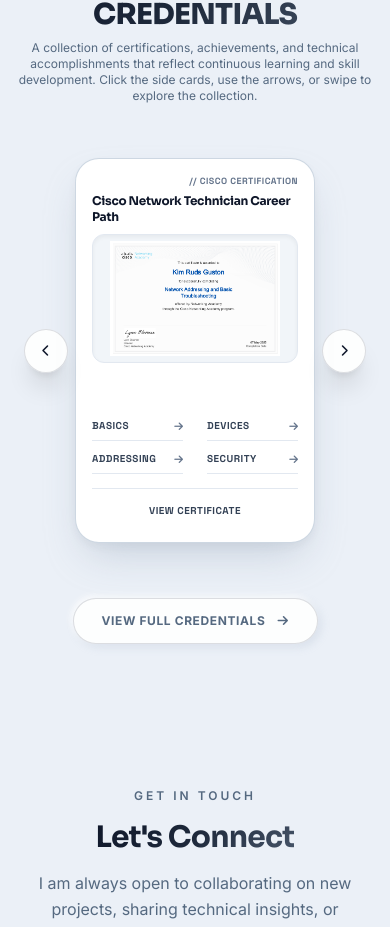
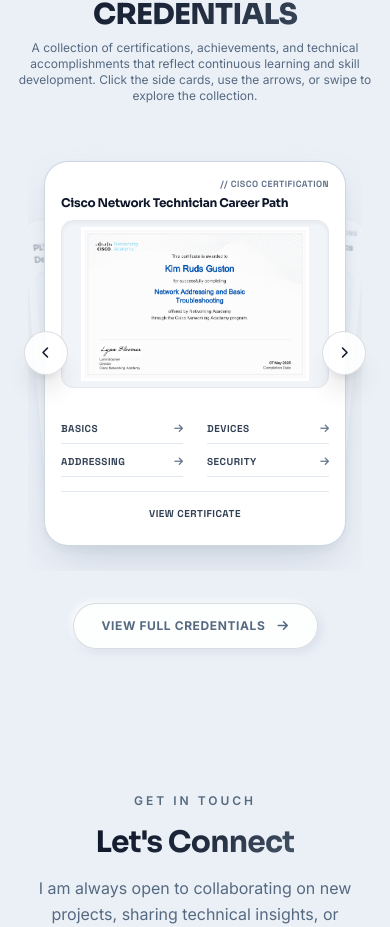
Before and after one commit to kimruds12/portfolioWebsite, a React (Vite) app: page / in a window 390 px wide. Shown: the part 3010-3937 px from the top of the page. Built offline with nearby package versions, Linux system fonts and the light colour scheme.

Commit message:
checking for result, revision of bug 10/30

```diff
--- a/src/components/CredentialsCarousel.jsx
+++ b/src/components/CredentialsCarousel.jsx
@@ -172,7 +172,8 @@
 
   // Responsive offsets calibrated to guarantee clean 30-40px clearance from navigation arrows
   const isDesktop = windowWidth >= 1150;
-  const isTablet = windowWidth >= 768 && windowWidth < 1150;
+  const isTablet = windowWidth >= 640 && windowWidth < 1150;
+  const isMobile = windowWidth < 640;
 
   const farOffset = isDesktop ? '112%' : isTablet ? '96%' : '80%';
   const nearOffset = isDesktop ? '58%' : isTablet ? '50%' : '40%';
@@ -180,32 +181,64 @@
 
 
   // ── Sub-component: Individual credential tag with smooth generating line on hover ──
-  const CredentialTagItem = ({ label, isCenterCard, shouldReduceMotion, className = '' }) => {
+  const CredentialTagItem = ({
+    label,
+    isCenterCard,
+    shouldReduceMotion,
+    className = '',
+    itemRecord,
+    onOpenCertificate,
+  }) => {
     const [isHovered, setIsHovered] = useState(false);
+
+    const handleOpenCertificate = (event) => {
+      if (!isCenterCard) return;
+      event.stopPropagation();
+      onOpenCertificate?.(itemRecord, event.currentTarget);
+    };
 
     return (
       <div
         onMouseEnter={() => isCenterCard && setIsHovered(true)}
         onMouseLeave={() => setIsHovered(false)}
-        className={`group relative min-w-0 pb-2 select-none ${isCenterCard ? 'cursor-pointer' : ''
-          } ${className}`}
+        className={`group relative min-w-0 pb-2 select-none ${className}`}
       >
-        <div className="flex items-center justify-between gap-2">
+        {isCenterCard ? (
+          <button
+            type="button"
+            onClick={handleOpenCertificate}
+            onFocus={() => setIsHovered(true)}
+            onBlur={() => setIsHovered(false)}
+            className="credential-tag-button"
+            aria-label={`View ${itemRecord?.title || 'certificate'} certificate for ${label}`}
+          >
             <span
-            className={`truncate font-mono text-[10px] sm:text-xs font-semibold uppercase tracking-wider transition-colors duration-200 credential-tag-text ${isHovered ? 'credential-tag-text-hover' : ''
+              className={`truncate font-mono text-[10px] sm:text-xs font-semibold uppercase tracking-wider transition-colors duration-200 credential-tag-text ${
+                isHovered ? 'credential-tag-text-hover' : ''
               }`}
             >
               {label}
             </span>
 
             <i
-            className={`fa-solid fa-arrow-right shrink-0 text-[10px] transition-all duration-200 credential-tag-arrow ${isHovered
-              ? 'credential-tag-arrow-hover translate-x-0.5'
-              : ''
+              className={`fa-solid fa-arrow-right shrink-0 text-[10px] transition-all duration-200 credential-tag-arrow ${
+                isHovered ? 'credential-tag-arrow-hover translate-x-0.5' : ''
               }`}
               aria-hidden="true"
             />
+          </button>
+        ) : (
+          <div className="flex items-center justify-between gap-2 w-full">
+            <span className="truncate font-mono text-[10px] sm:text-xs font-semibold uppercase tracking-wider credential-tag-text">
+              {label}
+            </span>
+
+            <i
+              className="fa-solid fa-arrow-right shrink-0 text-[10px] credential-tag-arrow"
+              aria-hidden="true"
+            />
           </div>
+        )}
 
         {/* Static base divider track */}
         <div className="credential-tag-track absolute bottom-0 left-0 right-0 h-[1px]" />
@@ -246,11 +279,15 @@
                 label={tags[0] || 'BASICS'}
                 isCenterCard={isCenterCard}
                 shouldReduceMotion={shouldReduceMotion}
+                itemRecord={itemRecord}
+                onOpenCertificate={onOpenCertificate}
               />
               <CredentialTagItem
                 label={tags[2] || 'ADDRESSING'}
                 isCenterCard={isCenterCard}
                 shouldReduceMotion={shouldReduceMotion}
+                itemRecord={itemRecord}
+                onOpenCertificate={onOpenCertificate}
                 className="mt-2.5"
               />
             </div>
@@ -261,11 +298,15 @@
                 label={tags[1] || 'DEVICES'}
                 isCenterCard={isCenterCard}
                 shouldReduceMotion={shouldReduceMotion}
+                itemRecord={itemRecord}
+                onOpenCertificate={onOpenCertificate}
               />
               <CredentialTagItem
                 label={tags[3] || 'SECURITY'}
                 isCenterCard={isCenterCard}
                 shouldReduceMotion={shouldReduceMotion}
+                itemRecord={itemRecord}
+                onOpenCertificate={onOpenCertificate}
                 className="mt-2.5"
               />
             </div>
@@ -378,12 +419,10 @@
 
         {/* 5-Card Layered Panoramic Carousel Stage */}
         <div
-          className="relative h-[430px] sm:h-[470px] md:h-[490px] w-full flex items-center justify-center select-none px-2 sm:px-6 md:px-10"
-          onTouchStart={handleTouchStart}
-          onTouchMove={handleTouchMove}
-          onTouchEnd={handleTouchEnd}
+          className="relative w-full flex items-center justify-center select-none"
+          style={{ isolation: 'isolate' }}
         >
-          {/* Previous Arrow Button */}
+          {/* Arrow Buttons - overflow: visible, z-40 */}
           <button
             type="button"
             onClick={handlePrev}
@@ -393,7 +432,6 @@
             <i className="fa-solid fa-chevron-left text-xs sm:text-sm" />
           </button>
 
-          {/* Next Arrow Button */}
           <button
             type="button"
             onClick={handleNext}
@@ -403,8 +441,15 @@
             <i className="fa-solid fa-chevron-right text-xs sm:text-sm" />
           </button>
 
-          {/* The 5 Cards Stack Container - 100% Solid Surfaces, zero background bleed */}
-          <div className="relative w-full max-w-[1180px] h-full flex items-center justify-center">
+          {/* Carousel Stage - margin-inline: 12px, padding-inline: 16px, overflow: clip */}
+          <div
+            className="relative w-full max-w-[1180px] h-[435px] sm:h-[470px] md:h-[490px] flex items-center justify-center overflow-clip mx-3 sm:mx-auto px-4 sm:px-6"
+            onTouchStart={handleTouchStart}
+            onTouchMove={handleTouchMove}
+            onTouchEnd={handleTouchEnd}
+          >
+            {/* The 5 Cards Stack Container */}
+            <div className="relative w-full h-full flex items-center justify-center">
 
               {/* ── 1. FAR-LEFT CARD (-2) ── */}
               <motion.div
@@ -431,15 +476,15 @@
                 onClick={handlePrev}
                 initial={false}
                 animate={{
-                x: `-${nearOffset}`,
-                scale: 0.91,
-                rotate: shouldReduceMotion ? 0 : -1.8,
-                opacity: 0.80,
+                  x: isMobile ? '-54%' : `-${nearOffset}`,
+                  scale: isMobile ? 0.72 : isTablet ? 0.88 : 0.91,
+                  rotate: shouldReduceMotion ? 0 : isMobile ? -5 : isTablet ? -2.2 : -1.8,
+                  opacity: isMobile ? 0.32 : isTablet ? 0.75 : 0.80,
                   zIndex: 22,
                 }}
                 transition={{ duration: shouldReduceMotion ? 0 : 0.75, ease: [0.22, 1, 0.36, 1] }}
                 aria-hidden="true"
-              className="hidden min-[400px]:flex absolute w-[240px] xs:w-[270px] sm:w-[305px] md:w-[325px] lg:w-[340px] max-w-[calc(100vw-5rem)] h-[385px] sm:h-[415px] md:h-[435px] cursor-pointer rounded-[24px] sm:rounded-[28px] credential-card-side p-4 sm:p-5 shadow-xl overflow-hidden pointer-events-auto hover:opacity-95 transition-opacity flex-col justify-between"
+                className="flex absolute w-[min(46vw,190px)] sm:w-[305px] md:w-[325px] lg:w-[340px] max-w-[calc(100vw-48px)] h-[385px] sm:h-[415px] md:h-[435px] cursor-pointer rounded-[24px] sm:rounded-[28px] credential-card-side p-3 sm:p-5 shadow-xl overflow-hidden pointer-events-auto hover:opacity-95 transition-opacity flex-col justify-between"
               >
                 {renderCardContent(prev1Record, false)}
               </motion.div>
@@ -456,7 +501,7 @@
                   zIndex: 35,
                 }}
                 transition={{ duration: shouldReduceMotion ? 0 : 0.75, ease: [0.22, 1, 0.36, 1] }}
-              className="absolute w-[240px] xs:w-[270px] sm:w-[305px] md:w-[325px] lg:w-[340px] max-w-[calc(100vw-5rem)] h-[385px] sm:h-[415px] md:h-[435px] rounded-[24px] sm:rounded-[28px] credential-card-active p-4 sm:p-5 shadow-2xl flex flex-col justify-between ring-1 ring-white/10"
+                className="absolute w-[min(100%,360px)] max-w-[calc(100vw-48px)] sm:w-[305px] md:w-[325px] lg:w-[340px] h-[385px] sm:h-[415px] md:h-[435px] rounded-[24px] sm:rounded-[28px] credential-card-active p-4 sm:p-5 shadow-2xl flex flex-col justify-between ring-1 ring-white/10"
               >
                 {renderCardContent(activeRecord, true)}
               </motion.div>
@@ -467,15 +512,15 @@
                 onClick={handleNext}
                 initial={false}
                 animate={{
-                x: nearOffset,
-                scale: 0.91,
-                rotate: shouldReduceMotion ? 0 : 1.8,
-                opacity: 0.80,
+                  x: isMobile ? '54%' : nearOffset,
+                  scale: isMobile ? 0.72 : isTablet ? 0.88 : 0.91,
+                  rotate: shouldReduceMotion ? 0 : isMobile ? 5 : isTablet ? 2.2 : 1.8,
+                  opacity: isMobile ? 0.32 : isTablet ? 0.75 : 0.80,
                   zIndex: 22,
                 }}
                 transition={{ duration: shouldReduceMotion ? 0 : 0.75, ease: [0.22, 1, 0.36, 1] }}
                 aria-hidden="true"
-              className="hidden min-[400px]:flex absolute w-[240px] xs:w-[270px] sm:w-[305px] md:w-[325px] lg:w-[340px] max-w-[calc(100vw-5rem)] h-[385px] sm:h-[415px] md:h-[435px] cursor-pointer rounded-[24px] sm:rounded-[28px] credential-card-side p-4 sm:p-5 shadow-xl overflow-hidden pointer-events-auto hover:opacity-95 transition-opacity flex-col justify-between"
+                className="flex absolute w-[min(46vw,190px)] sm:w-[305px] md:w-[325px] lg:w-[340px] max-w-[calc(100vw-48px)] h-[385px] sm:h-[415px] md:h-[435px] cursor-pointer rounded-[24px] sm:rounded-[28px] credential-card-side p-3 sm:p-5 shadow-xl overflow-hidden pointer-events-auto hover:opacity-95 transition-opacity flex-col justify-between"
               >
                 {renderCardContent(next1Record, false)}
               </motion.div>
@@ -499,6 +544,7 @@
                 {renderCardContent(next2Record, false)}
               </motion.div>
 
+            </div>
           </div>
         </div>
 
--- a/src/components/RecordsSplitCarousel.jsx
+++ b/src/components/RecordsSplitCarousel.jsx
@@ -10,7 +10,18 @@
   onSelectIndex,
 }) => {
   const [enlargedCertificate, setEnlargedCertificate] = useState(null);
+  const [windowWidth, setWindowWidth] = useState(
+    typeof window !== 'undefined' ? window.innerWidth : 1200
+  );
   const navigate = useNavigate();
+
+  useEffect(() => {
+    const handleResize = () => setWindowWidth(window.innerWidth);
+    window.addEventListener('resize', handleResize);
+    return () => window.removeEventListener('resize', handleResize);
+  }, []);
+
+  const isMobile = windowWidth < 640;
   const shouldReduceMotion = useReducedMotion();
   const touchStartX = useRef(null);
   const touchEndX = useRef(null);
@@ -143,8 +154,11 @@
         <div className="grid grid-cols-1 lg:grid-cols-[minmax(0,1.12fr)_minmax(0,0.88fr)] gap-12 lg:gap-16 xl:gap-20 items-center">
 
           {/* ── LEFT COLUMN: Three-certificate layered stage ── */}
-          <div className="min-w-0 flex items-center justify-center min-h-[280px] xs:min-h-[340px] sm:min-h-[450px] md:min-h-[500px] relative px-2 sm:px-4 lg:pr-6 overflow-hidden sm:overflow-visible">
-            <div className="relative w-full max-w-[620px] h-[250px] xs:h-[310px] sm:h-[410px] md:h-[450px] flex items-center justify-center select-none">
+          <div
+            className="min-w-0 flex items-center justify-center min-h-[260px] xs:min-h-[300px] sm:min-h-[450px] md:min-h-[500px] relative mx-3 sm:mx-0 px-4 sm:px-4 lg:pr-6 overflow-clip"
+            style={{ isolation: 'isolate' }}
+          >
+            <div className="relative w-full max-w-[620px] h-[240px] xs:h-[280px] sm:h-[410px] md:h-[450px] flex items-center justify-center select-none">
 
               {/* 1. PREVIOUS CERTIFICATE IMAGE (-1) */}
               <motion.div
@@ -152,15 +166,15 @@
                 onClick={handlePrev}
                 initial={false}
                 animate={{
-                  x: '-50%',
-                  scale: 0.88,
-                  rotate: shouldReduceMotion ? 0 : -6,
-                  opacity: 0.78,
+                  x: isMobile ? '-54%' : '-50%',
+                  scale: isMobile ? 0.72 : 0.88,
+                  rotate: shouldReduceMotion ? 0 : isMobile ? -5 : -6,
+                  opacity: isMobile ? 0.32 : 0.78,
                   zIndex: 10,
                 }}
                 transition={{ duration: shouldReduceMotion ? 0 : 0.75, ease: [0.22, 1, 0.36, 1] }}
                 aria-hidden="true"
-                className="hidden min-[480px]:block absolute w-[220px] sm:w-[290px] md:w-[330px] aspect-[16/11] rounded-[22px] sm:rounded-[26px] overflow-hidden select-none cursor-pointer hover:opacity-100 transition-all"
+                className="block absolute w-[min(46vw,190px)] sm:w-[290px] md:w-[330px] aspect-[16/11] rounded-[20px] sm:rounded-[26px] overflow-hidden select-none cursor-pointer hover:opacity-100 transition-all"
               >
                 {renderCertificateImageSlide(records[prevIndex], false)}
               </motion.div>
@@ -171,15 +185,15 @@
                 onClick={handleNext}
                 initial={false}
                 animate={{
-                  x: '50%',
-                  scale: 0.88,
-                  rotate: shouldReduceMotion ? 0 : 6,
-                  opacity: 0.78,
+                  x: isMobile ? '54%' : '50%',
+                  scale: isMobile ? 0.72 : 0.88,
+                  rotate: shouldReduceMotion ? 0 : isMobile ? 5 : 6,
+                  opacity: isMobile ? 0.32 : 0.78,
                   zIndex: 10,
                 }}
                 transition={{ duration: shouldReduceMotion ? 0 : 0.75, ease: [0.22, 1, 0.36, 1] }}
                 aria-hidden="true"
-                className="hidden min-[480px]:block absolute w-[220px] sm:w-[290px] md:w-[330px] aspect-[16/11] rounded-[22px] sm:rounded-[26px] overflow-hidden select-none cursor-pointer hover:opacity-100 transition-all"
+                className="block absolute w-[min(46vw,190px)] sm:w-[290px] md:w-[330px] aspect-[16/11] rounded-[20px] sm:rounded-[26px] overflow-hidden select-none cursor-pointer hover:opacity-100 transition-all"
               >
                 {renderCertificateImageSlide(records[nextIndex], false)}
               </motion.div>
@@ -196,7 +210,7 @@
                   zIndex: 25,
                 }}
                 transition={{ duration: shouldReduceMotion ? 0 : 0.7, ease: [0.22, 1, 0.36, 1] }}
-                className="absolute w-[84vw] max-w-[270px] sm:max-w-[340px] md:max-w-[380px] aspect-[16/11] rounded-[22px] sm:rounded-[26px] overflow-hidden shadow-2xl"
+                className="absolute w-[min(100%,360px)] max-w-[calc(100vw-48px)] sm:max-w-[340px] md:max-w-[380px] aspect-[16/11] rounded-[22px] sm:rounded-[26px] overflow-hidden shadow-2xl"
               >
                 {renderCertificateImageSlide(currentRecord, true)}
               </motion.div>
--- a/src/index.css
+++ b/src/index.css
@@ -496,57 +496,82 @@
   box-shadow: 4px 4px 14px rgba(166, 180, 200, 0.35);
 }
 
-/* ── Discovery & Connect CTA Button (Images 4 & 5) ── */
-/* Dark Mode Default (Image 4): crisp white background, dark slate text, subtle white glow */
+/* ── Chunky 3D Push Button for Lets Connect ── */
 .btn-discovery-cta {
-  background: #ffffff !important;
-  color: #0f172a !important;
-  border: 1px solid rgba(255, 255, 255, 0.85) !important;
-  box-shadow: 0 4px 18px rgba(255, 255, 255, 0.22) !important;
-  transition: all 0.3s cubic-bezier(0.16, 1, 0.3, 1) !important;
-}
-
-.btn-discovery-cta:hover {
-  background: #f8fafc !important;
-  box-shadow: 0 6px 24px rgba(255, 255, 255, 0.35) !important;
-  transform: translateY(-2px);
-}
-
-.btn-discovery-cta:active {
-  transform: translateY(0) scale(0.98);
-}
-
-.btn-discovery-cta i,
-.btn-discovery-cta span {
-  color: #0f172a !important;
-}
-
-/* Light Mode (Image 5): dark slate gradient background, crisp white text, soft elevation shadow */
-.theme-light .btn-discovery-cta,
-html.theme-light .btn-discovery-cta {
-  background: #ffffff !important;
-  color: #0f172a !important;
-  border: 1px solid rgba(15, 23, 42, 0.16) !important;
-  box-shadow: 0 4px 14px rgba(15, 23, 42, 0.08), 0 1px 3px rgba(0, 0, 0, 0.04) !important;
-}
-
-.theme-light .btn-discovery-cta:hover,
-html.theme-light .btn-discovery-cta:hover {
-  background: #f8fafc !important;
-  border-color: rgba(15, 23, 42, 0.28) !important;
-  box-shadow: 0 8px 22px rgba(15, 23, 42, 0.12) !important;
-  transform: translateY(-2px);
-}
-
-.theme-light .btn-discovery-cta:active,
-html.theme-light .btn-discovery-cta:active {
-  transform: translateY(0) scale(0.98);
-}
-
-.theme-light .btn-discovery-cta i,
-.theme-light .btn-discovery-cta span,
-html.theme-light .btn-discovery-cta i,
-html.theme-light .btn-discovery-cta span {
+  position: relative;
+  isolation: isolate;
+  min-height: 52px;
+  padding: 0;
+  border: 0;
+  border-radius: 14px;
+  background: #cbd5e1;
+  box-shadow: 0 14px 18px rgba(15, 23, 42, 0.16);
+  transition: box-shadow 180ms cubic-bezier(0.22, 1, 0.36, 1);
+  cursor: pointer;
+}
+
+.btn-discovery-cta::after {
+  content: '';
+  position: absolute;
+  z-index: -1;
+  left: 12%;
+  right: 12%;
+  bottom: -14px;
+  height: 12px;
+  border-radius: 999px;
+  background: rgba(15, 23, 42, 0.18);
+  filter: blur(7px);
+  transform: scaleX(1);
+  transition: transform 180ms cubic-bezier(0.22, 1, 0.36, 1), opacity 180ms ease;
+}
+
+.btn-discovery-cta-face {
+  display: inline-flex;
+  min-height: 52px;
+  width: 100%;
+  align-items: center;
+  justify-content: center;
+  gap: 0.75rem;
+  padding: 0.875rem 2rem;
+  border: 1px solid rgba(15, 23, 42, 0.18);
+  border-radius: 14px;
+  background: #ffffff;
+  color: #0f172a;
+  box-shadow: 0 8px 0 #cbd5e1;
+  transform: translateY(0);
+  transition: transform 180ms cubic-bezier(0.22, 1, 0.36, 1), box-shadow 180ms cubic-bezier(0.22, 1, 0.36, 1), background-color 180ms ease;
+}
+
+.btn-discovery-cta:hover .btn-discovery-cta-face {
+  background: #f8fafc;
+}
+
+.btn-discovery-cta:active .btn-discovery-cta-face {
+  transform: translateY(8px);
+  box-shadow: 0 0 0 #cbd5e1;
+}
+
+.btn-discovery-cta:active::after {
+  transform: scaleX(0.68);
+  opacity: 0.55;
+}
+
+.btn-discovery-cta:focus-visible {
+  outline: 2px solid #0f172a;
+  outline-offset: 5px;
+}
+
+@media (prefers-reduced-motion: reduce) {
+  .btn-discovery-cta,
+  .btn-discovery-cta::after,
+  .btn-discovery-cta-face {
+    transition-duration: 0ms;
+  }
+}
+
+.btn-discovery-cta-face,
+.btn-discovery-cta-face span,
+.btn-discovery-cta-face i {
   color: #0f172a !important;
 }
 
@@ -948,6 +973,26 @@
 .credential-card-preview {
   background-color: #0d121c !important;
   border-color: rgba(51, 65, 85, 0.6) !important;
+}
+
+.credential-tag-button {
+  width: 100%;
+  display: flex;
+  align-items: center;
+  justify-content: space-between;
+  gap: 0.75rem;
+  padding: 0;
+  border: 0;
+  background: transparent;
+  color: inherit;
+  font: inherit;
+  text-align: left;
+  cursor: pointer;
+}
+
+.credential-tag-button:focus-visible {
+  outline: 2px solid var(--text-main);
+  outline-offset: 4px;
 }
 
 .credential-tag-text {
```
Also changed, not shown: src/components/ExperienceTabs.jsx (+12 -2 lines), src/components/ProjectDeliveryFramework.jsx (+6 -6 lines), src/components/Skills.jsx (+29 -22 lines), 1 other file (tests, documents, lock files or other folders). Lines whose indentation alone changed are shown as unchanged.
